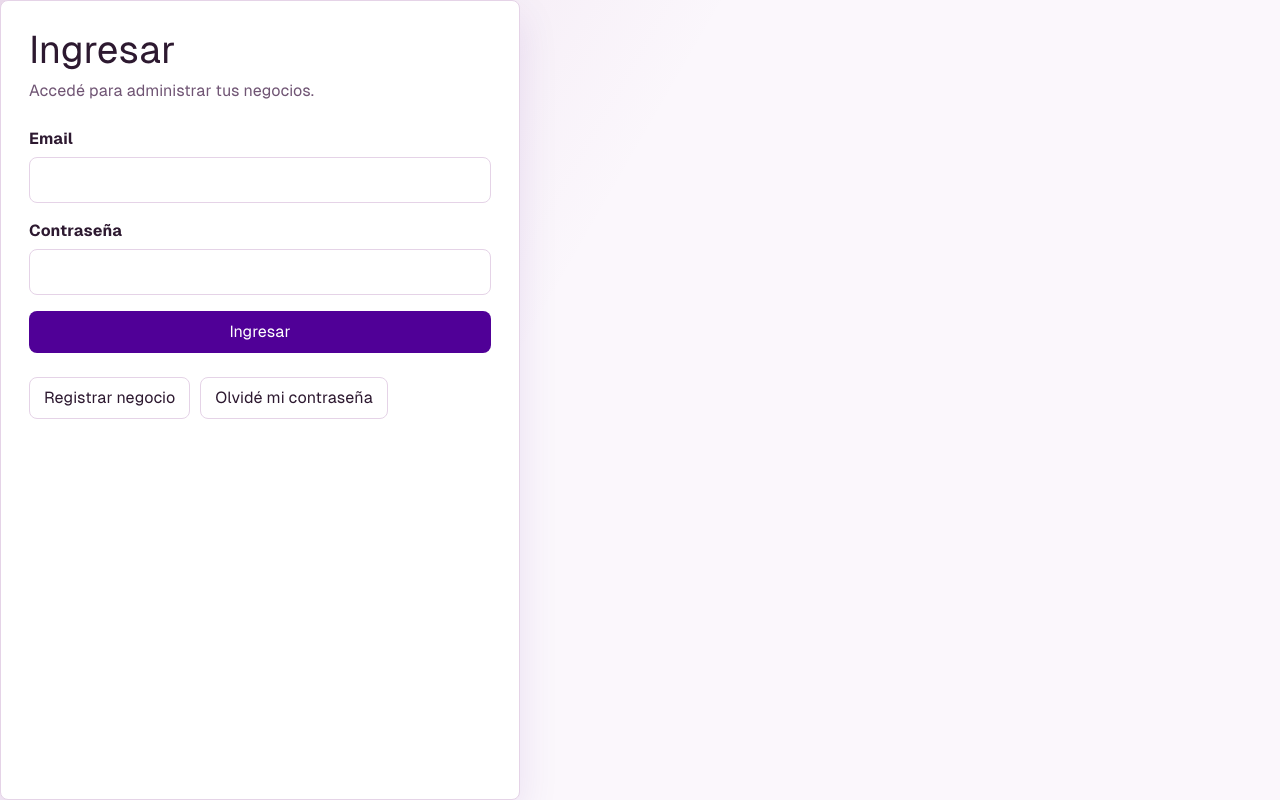
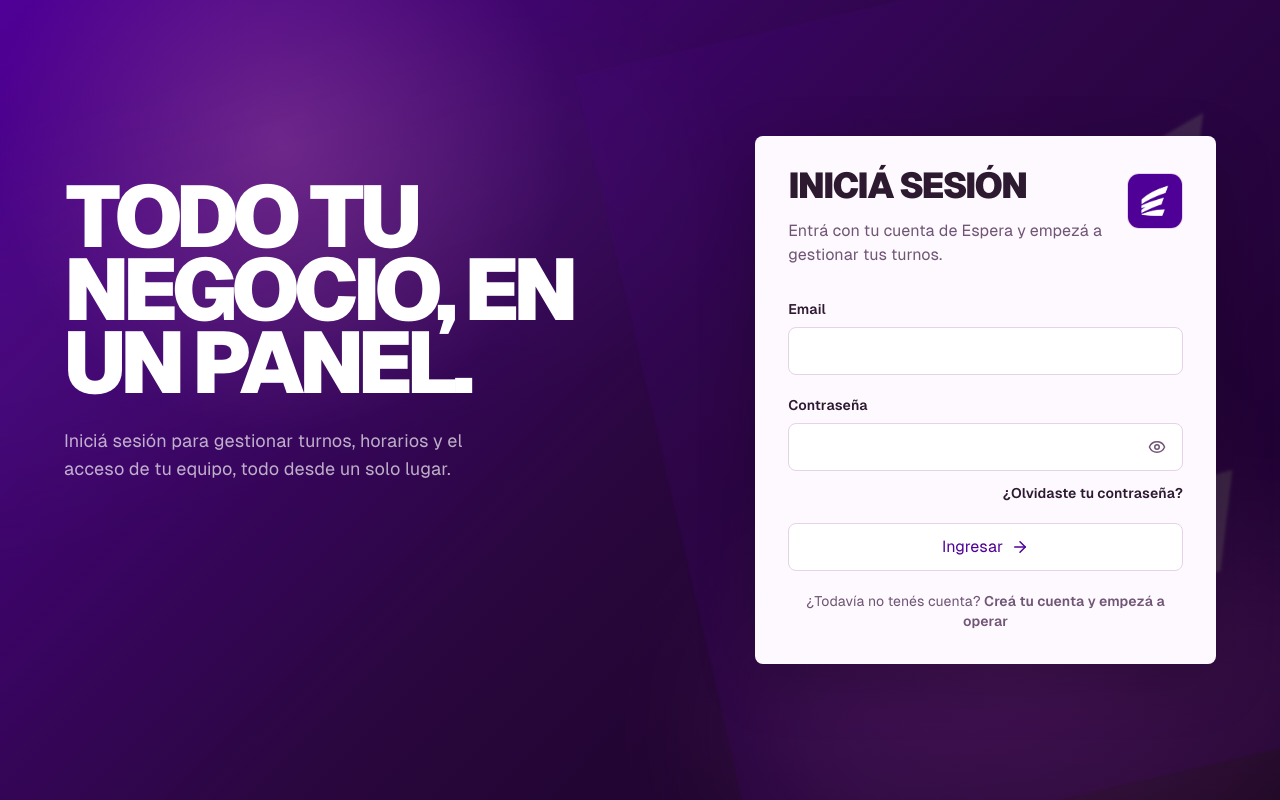
Before and after one commit to STCzao/espera-frontend, a React (Vite) app: page /login in a window 1280 px wide. Built offline with nearby package versions, Linux system fonts and the light colour scheme; no server answers.

Commit message:
Implementacion de login con email y password

```diff
--- /dev/null
+++ b/src/features/auth/components/LoginFormPanel.jsx
@@ -0,0 +1,101 @@
+import { motion } from 'framer-motion'
+import { ArrowRight, Loader2 } from 'lucide-react'
+import { Link } from 'react-router-dom'
+import { AuthField } from './AuthField.jsx'
+import { PasswordField } from './PasswordField.jsx'
+import { getLoginErrorMessage } from '../model/loginErrorMessages.js'
+
+export function LoginFormPanel({ form, loginMutation, onSubmit, reduceMotion }) {
+  const {
+    formState: { errors },
+    handleSubmit,
+    register,
+  } = form
+
+  const isBusy = loginMutation.isPending
+
+  return (
+    <motion.section
+      animate={reduceMotion ? false : { opacity: 1, y: 0 }}
+      className="w-full max-w-[480px] rounded-lg border border-white/18 bg-[#fdf9ff] p-7 text-espera-text shadow-[0_18px_60px_rgba(0,0,0,0.20)] sm:p-8"
+      initial={reduceMotion ? false : { opacity: 0, y: 14 }}
+      transition={{ duration: 0.35, ease: 'easeOut' }}
+    >
+      <div className="flex items-start justify-between gap-6">
+        <div>
+          <h1 className="m-0 max-w-[10ch] text-4xl font-black uppercase leading-[0.92] tracking-[-0.055em] text-espera-text">
+            Iniciá sesión
+          </h1>
+          <p className="mt-4 max-w-[340px] text-espera-text-muted">
+            Entrá con tu cuenta de Espera y empezá a gestionar tus turnos.
+          </p>
+        </div>
+        <img
+          alt=""
+          className="mt-1 h-14 w-14 shrink-0 rounded-xl border border-espera-border"
+          src="/Logo_espera.png"
+        />
+      </div>
+
+      <form className="mt-8 grid gap-5" onSubmit={handleSubmit(onSubmit)} noValidate>
+        <AuthField
+          autoComplete="email"
+          error={errors.email?.message}
+          label="Email"
+          registration={register('email')}
+          type="email"
+        />
+
+        <PasswordField
+          autoComplete="current-password"
+          error={errors.password?.message}
+          label="Contraseña"
+          registration={register('password')}
+        />
+
+        <p className="-mt-2 text-right text-sm">
+          <Link className="font-semibold text-espera-purple underline-offset-4 hover:underline" to="/forgot-password">
+            ¿Olvidaste tu contraseña?
+          </Link>
+        </p>
+
+        {loginMutation.isError && (
+          <FormError>{getLoginErrorMessage(loginMutation.error)}</FormError>
+        )}
+
+        <button
+          className="inline-flex min-h-12 w-full items-center justify-center gap-2 rounded-lg border border-espera-border bg-white px-4 font-semibold text-espera-purple transition-colors hover:bg-espera-purple-soft focus:outline-none focus:ring-4 focus:ring-espera-purple-soft disabled:cursor-not-allowed disabled:opacity-70"
+          disabled={isBusy}
+          type="submit"
+        >
+          {isBusy ? (
+            <>
+              <Loader2 className="animate-spin" size={18} aria-hidden="true" />
+              Ingresando
+            </>
+          ) : (
+            <>
+              Ingresar
+              <ArrowRight size={18} aria-hidden="true" />
+            </>
+          )}
+        </button>
+
+        <p className="text-center text-sm text-espera-text-muted">
+          ¿Todavía no tenés cuenta?{' '}
+          <Link className="font-semibold text-espera-purple underline-offset-4 hover:underline" to="/register">
+            Creá tu cuenta y empezá a operar
+          </Link>
+        </p>
+      </form>
+    </motion.section>
+  )
+}
+
+function FormError({ children }) {
+  return (
+    <div className="rounded-lg border border-[#f3b7ce] bg-[#fff3f7] px-4 py-3 text-sm text-espera-danger" role="alert">
+      {children}
+    </div>
+  )
+}
--- /dev/null
+++ b/src/features/auth/components/LoginVisualScene.jsx
@@ -0,0 +1,67 @@
+import { motion } from 'framer-motion'
+
+export function LoginVisualScene({ children, reduceMotion }) {
+  return (
+    <main className="relative isolate h-svh w-full overflow-hidden bg-[#14001f] text-white">
+      <div className="absolute inset-0 -z-30 bg-[radial-gradient(circle_at_22%_18%,rgba(170,84,167,0.4),transparent_24%),radial-gradient(circle_at_80%_76%,rgba(144,58,141,0.2),transparent_26%),linear-gradient(135deg,#500097_0%,#2a073f_52%,#110018_100%)]" />
+      <AmbientMotion reduceMotion={reduceMotion} />
+      <GhostLogo reduceMotion={reduceMotion} />
+
+      <HeroStatement reduceMotion={reduceMotion} />
+
+      <section className="relative z-20 grid h-svh min-h-0 place-items-center overflow-y-auto px-5 py-6 sm:px-8 lg:ml-auto lg:w-[46vw] lg:min-w-[560px] lg:px-12 xl:px-16">
+        {children}
+      </section>
+    </main>
+  )
+}
+
+function HeroStatement({ reduceMotion }) {
+  return (
+    <motion.section
+      animate={reduceMotion ? false : { opacity: 1, x: 0 }}
+      className="pointer-events-none absolute left-5 top-[20%] z-10 max-w-[620px] sm:left-8 lg:left-12 xl:left-16"
+      initial={reduceMotion ? false : { opacity: 0, x: -18 }}
+      transition={{ duration: 0.5, ease: 'easeOut' }}
+    >
+      <h2 className="mt-5 max-w-[11ch] text-[clamp(3.4rem,6.8vw,7rem)] font-black uppercase leading-[0.84] tracking-[-0.07em] text-white">
+        Todo tu negocio, en un panel.
+      </h2>
+      <p className="mt-7 max-w-[460px] text-lg leading-7 text-white/68">
+        Iniciá sesión para gestionar turnos, horarios y el acceso de tu equipo,
+        todo desde un solo lugar.
+      </p>
+    </motion.section>
+  )
+}
+
+function GhostLogo({ reduceMotion }) {
+  return (
+    <div className="pointer-events-none absolute inset-0 -z-20 overflow-hidden">
+      <motion.img
+        alt=""
+        animate={reduceMotion ? false : { opacity: [0.06, 0.12, 0.06], scale: [1, 1.025, 1] }}
+        className="absolute -right-[14%] top-[-2%] w-[62%] rotate-[-13deg] opacity-10 mix-blend-screen blur-[1px]"
+        src="/Logo_espera.png"
+        transition={{ duration: 10, ease: 'easeInOut', repeat: Infinity }}
+      />
+    </div>
+  )
+}
+
+function AmbientMotion({ reduceMotion }) {
+  return (
+    <div className="pointer-events-none absolute inset-0 -z-20 overflow-hidden">
+      <motion.div
+        animate={reduceMotion ? false : { opacity: [0.12, 0.26, 0.12], x: [-16, 22, -16] }}
+        className="absolute left-[-18%] top-[18%] h-[34%] w-[70%] rotate-[-18deg] rounded-full bg-white/10 blur-3xl"
+        transition={{ duration: 9, ease: 'easeInOut', repeat: Infinity }}
+      />
+      <motion.div
+        animate={reduceMotion ? false : { opacity: [0.1, 0.24, 0.1], y: [18, -22, 18] }}
+        className="absolute bottom-[-16%] right-[-12%] h-[44%] w-[56%] rounded-full bg-[#aa54a7]/55 blur-3xl"
+        transition={{ duration: 11, ease: 'easeInOut', repeat: Infinity }}
+      />
+    </div>
+  )
+}
--- a/src/features/auth/components/RegisterVisualScene.jsx
+++ b/src/features/auth/components/RegisterVisualScene.jsx
@@ -28,9 +28,6 @@ function HeroStatement({ reduceMotion }) {
       initial={reduceMotion ? false : { opacity: 0, x: -18 }}
       transition={{ duration: 0.5, ease: 'easeOut' }}
     >
-      <p className="text-sm font-semibold uppercase tracking-[0.18em] text-white/58">
-        Acceso para negocios
-      </p>
       <h2 className="mt-5 max-w-[10ch] text-[clamp(3.6rem,7.4vw,7.8rem)] font-black uppercase leading-[0.82] tracking-[-0.075em] text-white">
         Tu local, sin espera.
       </h2>
--- a/src/features/auth/hooks/useSessionBootstrap.js
+++ b/src/features/auth/hooks/useSessionBootstrap.js
@@ -1,17 +1,21 @@
 import { useQuery } from '@tanstack/react-query'
 import { useSessionStore } from '../../../shared/auth/sessionStore.js'
 import { authApi } from '../api/authApi.js'
+
+export const sessionQueryKey = ['session']
+
+export async function fetchSessionUser() {
+  const payload = await authApi.me()
+  useSessionStore.getState().setUser(payload.user)
+  return payload.user
+}
 
 export function useSessionBootstrap() {
   const accessToken = useSessionStore((state) => state.accessToken)
 
   return useQuery({
-    queryKey: ['session'],
-    queryFn: async () => {
-      const payload = await authApi.me()
-      useSessionStore.getState().setUser(payload.user)
-      return payload.user
-    },
+    queryKey: sessionQueryKey,
+    queryFn: fetchSessionUser,
     enabled: Boolean(accessToken),
     retry: false,
   })
--- a/src/features/auth/model/authSchemas.js
+++ b/src/features/auth/model/authSchemas.js
@@ -4,8 +4,8 @@ const nameRegex = /^[\p{L}\s'-]+$/u
 const passwordRegex = /^(?=.*[a-z])(?=.*[A-Z])(?=.*\d).+$/
 
 export const loginSchema = z.object({
-  email: z.string().trim().email('Enter a valid email.').toLowerCase(),
-  password: z.string().min(1),
+  email: z.string().trim().email('Ingresá un email válido.').toLowerCase(),
+  password: z.string().min(1, 'Ingresá tu contraseña.'),
 })
 
 export const registerSchema = z
--- /dev/null
+++ b/src/features/auth/model/loginErrorMessages.js
@@ -0,0 +1,21 @@
+const messagesByCode = {
+  EMAIL_NOT_VERIFIED: 'Todavía no verificaste tu email. Revisá tu casilla para activar la cuenta.',
+  ACCOUNT_PENDING_REVIEW: 'Tu cuenta de negocio está en revisión. Te avisamos cuando esté aprobada.',
+  ACCOUNT_REJECTED: 'La solicitud de tu negocio fue rechazada. Contactanos si creés que es un error.',
+  LOGIN_TEMPORARILY_BLOCKED: 'Hubo demasiados intentos fallidos. Probá de nuevo en unos minutos.',
+}
+
+const invalidCredentialsMessage = 'Email o contraseña incorrectos.'
+const genericMessage = 'No pudimos iniciar sesión. Intentá nuevamente.'
+
+export function getLoginErrorMessage(error) {
+  if (error?.code in messagesByCode) {
+    return messagesByCode[error.code]
+  }
+
+  if (error?.status === 401) {
+    return invalidCredentialsMessage
+  }
+
+  return genericMessage
+}
--- a/src/features/auth/pages/LoginPage.jsx
+++ b/src/features/auth/pages/LoginPage.jsx
@@ -1,44 +1,58 @@
-import { useMutation } from '@tanstack/react-query'
-import { useState } from 'react'
-import { Link, useLocation, useNavigate } from 'react-router-dom'
-import { AuthFormShell } from '../components/AuthFormShell.jsx'
+import { zodResolver } from '@hookform/resolvers/zod'
+import { useMutation, useQueryClient } from '@tanstack/react-query'
+import { useReducedMotion } from 'framer-motion'
+import { useForm } from 'react-hook-form'
+import { useLocation, useNavigate } from 'react-router-dom'
 import { authApi } from '../api/authApi.js'
+import { LoginFormPanel } from '../components/LoginFormPanel.jsx'
+import { LoginVisualScene } from '../components/LoginVisualScene.jsx'
+import { fetchSessionUser, sessionQueryKey } from '../hooks/useSessionBootstrap.js'
+import { loginSchema } from '../model/authSchemas.js'
+
+const defaultValues = {
+  email: '',
+  password: '',
+}
+
+function resolvePostLoginPath(user) {
+  return user?.businessId ? `/panel/business/${user.businessId}` : '/business/register'
+}
 
 export function LoginPage() {
+  const shouldReduceMotion = useReducedMotion()
   const navigate = useNavigate()
   const location = useLocation()
-  const [email, setEmail] = useState('')
-  const [password, setPassword] = useState('')
+  const queryClient = useQueryClient()
+
+  const form = useForm({
+    defaultValues,
+    resolver: zodResolver(loginSchema),
+  })
+
   const loginMutation = useMutation({
     mutationFn: authApi.login,
-    onSuccess: () => navigate(location.state?.from?.pathname ?? '/business/register', { replace: true }),
+    onSuccess: async () => {
+      const user = await queryClient.fetchQuery({
+        queryKey: sessionQueryKey,
+        queryFn: fetchSessionUser,
+      })
+
+      navigate(location.state?.from?.pathname ?? resolvePostLoginPath(user), { replace: true })
+    },
   })
 
-  function handleSubmit(event) {
-    event.preventDefault()
-    loginMutation.mutate({ email: email.trim().toLowerCase(), password })
+  function handleSubmit(values) {
+    loginMutation.mutate(values)
   }
 
   return (
-    <AuthFormShell title="Ingresar" description="Accedé para administrar tus negocios.">
-      <form className="form-stack" onSubmit={handleSubmit}>
-        <label>
-          Email
-          <input autoComplete="email" onChange={(event) => setEmail(event.target.value)} required type="email" value={email} />
-        </label>
-        <label>
-          Contraseña
-          <input autoComplete="current-password" onChange={(event) => setPassword(event.target.value)} required type="password" value={password} />
-        </label>
-        {loginMutation.isError && <p className="form-error" role="alert">{loginMutation.error.message}</p>}
-        <button className="button" disabled={loginMutation.isPending} type="submit">
-          {loginMutation.isPending ? 'Ingresando…' : 'Ingresar'}
-        </button>
-      </form>
-      <div className="button-row">
-        <Link className="button secondary" to="/business/register">Registrar negocio</Link>
-        <Link className="button secondary" to="/forgot-password">Olvidé mi contraseña</Link>
-      </div>
-    </AuthFormShell>
+    <LoginVisualScene reduceMotion={shouldReduceMotion}>
+      <LoginFormPanel
+        form={form}
+        loginMutation={loginMutation}
+        onSubmit={handleSubmit}
+        reduceMotion={shouldReduceMotion}
+      />
+    </LoginVisualScene>
   )
 }
```
Also changed, not shown: 3 other files (tests, documents, lock files or other folders).
